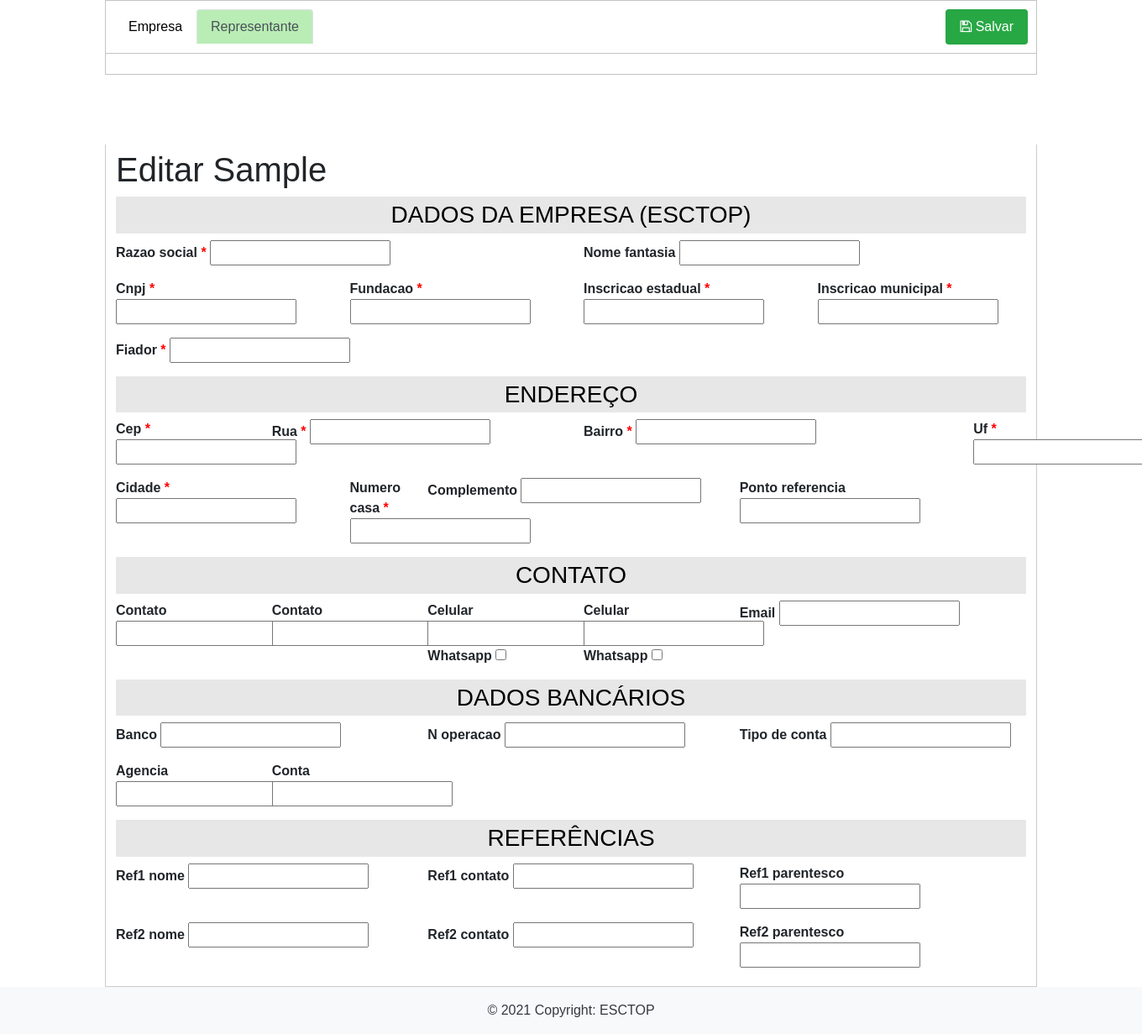
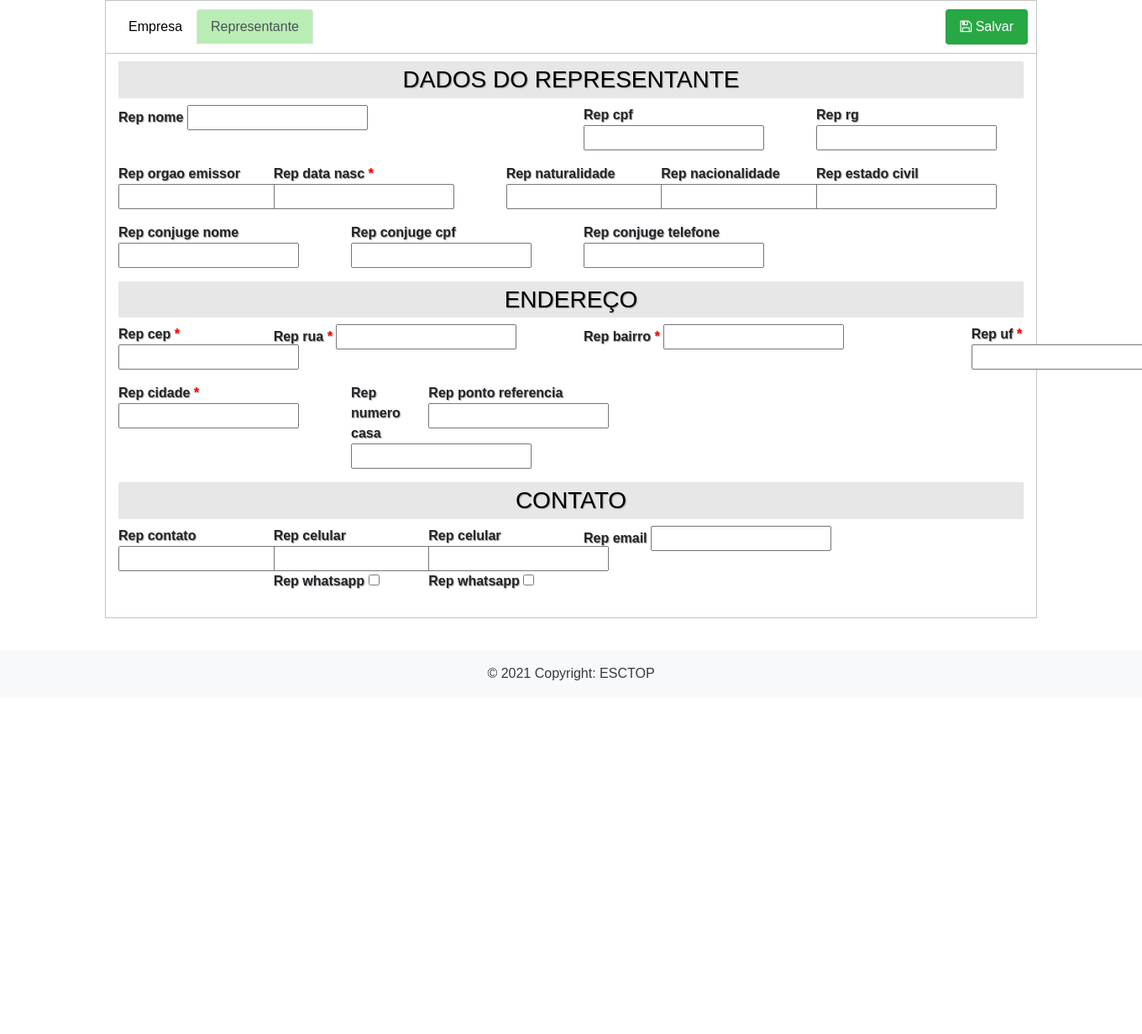
Before and after one commit to israelwerther/esctop, a Django app: template projeto/cliente_cnpj/templates/cliente_cnpj_form.html in a window 1360 px wide, after a click on "Representante"; the page is wider, and only the part inside the window is pictured. Shown: the part 56-1287 px from the top of that part at 84% size. After the commit the page ends 866 px from the top of that part, so only its background shows below. Run offline with Django 3.2, Linux system fonts and the light colour scheme; the template is opened without the code that fills it: most values are stand-ins (such as "Sample title", 1, 10 or a date in 2020); form fields are guessed from the names that the template uses; some libraries are stand-ins or nearby versions.

Commit message:
cliente cnpj refatorado

```diff
--- a/projeto/cliente_cnpj/templates/cliente_cnpj_form.html
+++ b/projeto/cliente_cnpj/templates/cliente_cnpj_form.html
@@ -94,42 +94,7 @@
 
     <div class="tab-content  pt-5" id="myTabContent">
         <div class="tab-pane fade show active" id="tab1" role="tabpanel" aria-labelledby="home-tab">
-
-        </div>
-        <div class="tab-pane fade show" id="tab2" role="tabpanel" aria-labelledby="home-tab">
-
-        </div>
-    </div>
-
-    {% if object.pk %}
-    <div class="saveFixadoDiv invisible">
-        <button class="btn btn-dark saveFixado" float="right" id="salvarCliente">
-            <span class="fa fa-save"></span>
-        </button>
-    </div>
-
-    {% else %}
-    <div class="saveFixadoDiv invisible">
-        <button class="btn btn-dark saveFixado" float="right" id="cadastrarCliente">
-            <span class="fa fa-save"></span>
-        </button>
-    </div>
-    {% endif %}
-
-</form>
-
-
-<div id="Page1" class="tabcontent" style="display:block">
-
-    {% if cliente_cnpj %}
-        <h1>Editar {{cliente_cnpj.razao_social}}</h1>
-        <form action="{% url 'cliente_cnpj:cliente_cnpjupdate' cliente_cnpj.pk %}" method="POST" novalidate>
-    {% else %}
-        <form action="{% url 'cliente_cnpj:cliente_cnpj_add' %}" method="POST">
-    {% endif %}
-    {% csrf_token %}
-
-    <h3>DADOS DA EMPRESA (ESCTOP)</h3>
+           <h3>DADOS DA EMPRESA (ESCTOP)</h3>
     <div class="row" >
         <div class="col-sm-6">
             <div class="form-group" >
@@ -348,11 +313,9 @@
         </div>
 
     </div>
-</div>
-{% comment %} REPRESENTANTE {% endcomment %}
-<div id="Page2" class="tabcontent">
-
-    <h3>DADOS DO REPRESENTANTE</h3>
+        </div>
+        <div class="tab-pane fade show" id="tab2" role="tabpanel" aria-labelledby="home-tab">
+            <h3>DADOS DO REPRESENTANTE</h3>
     <div class="row">
         <div class="col-sm-6">
             <div class="form-group" >
@@ -507,13 +470,25 @@
             </div>
         </div>
     </div>
-    <div style='float: right;'>
-        <button class="btn btn-success" float="right" style="margin: 20px;">Cadastrar</button>
+        </div>
     </div>
-    </form>
+
+    {% if object.pk %}
+    <div class="saveFixadoDiv invisible">
+        <button class="btn btn-dark saveFixado" float="right" id="salvarCliente">
+            <span class="fa fa-save"></span>
+        </button>
     </div>
-</div>
 
-</div>
+    {% else %}
+    <div class="saveFixadoDiv invisible">
+        <button class="btn btn-dark saveFixado" float="right" id="cadastrarCliente">
+            <span class="fa fa-save"></span>
+        </button>
+    </div>
+    {% endif %}
+
+</form>
+
 
 {% endblock content %}
--- a/projeto/cliente_cnpj/urls.py
+++ b/projeto/cliente_cnpj/urls.py
@@ -7,8 +7,7 @@ app_name='cliente_cnpj'
 urlpatterns = [
     path('', v.cliente_cnpj_list, name='cliente_cnpj_list'),
     path('<int:pk>/', v.cliente_cnpj_detail, name='cliente_cnpj_detail'),
-    path('cadastra/', v.cliente_cnpj_cadastra, name='cliente_cnpj_cadastra'),
-    path('cliente_cnpj_add/', v.cliente_cnpj_add, name='cliente_cnpj_add'),
+    path('add/', login_required(v.ClienteCnpjCreate.as_view()), name='cliente_cnpj_add'),
     # path('add/', login_required(v.Cliente_CnpjCreate.as_view()), name='cliente_cnpj_add'),
     # path('<int:pk>/edit/', login_required(v.Cliente_cnpjUpdate.as_view()), name='cliente_cnpj_edit'),
     path('<int:pk>/edit/', v.cliente_cnpjupdate, name='cliente_cnpjupdate'),
--- a/projeto/core/templates/fiador_decision.html
+++ b/projeto/core/templates/fiador_decision.html
@@ -23,7 +23,7 @@
                 </div>
                 <div class="modal-body">
                     <span class="pull-center">
-                        <a href="{% url 'cliente_cnpj:cliente_cnpj_cadastra' %}" type="button"
+                        <a href="{% url 'cliente_cnpj:cliente_cnpj_add' %}" type="button"
                             class="btn btn-success">SIM</a>
                         <a href="{% url 'avalista:avalista_add' %}" type="button" class="btn btn-danger">NÃO</a>
                     </span>
```
Also changed, not shown: projeto/cliente/views.py (+8 -8 lines), projeto/cliente_cnpj/views.py (+6 -21 lines).
